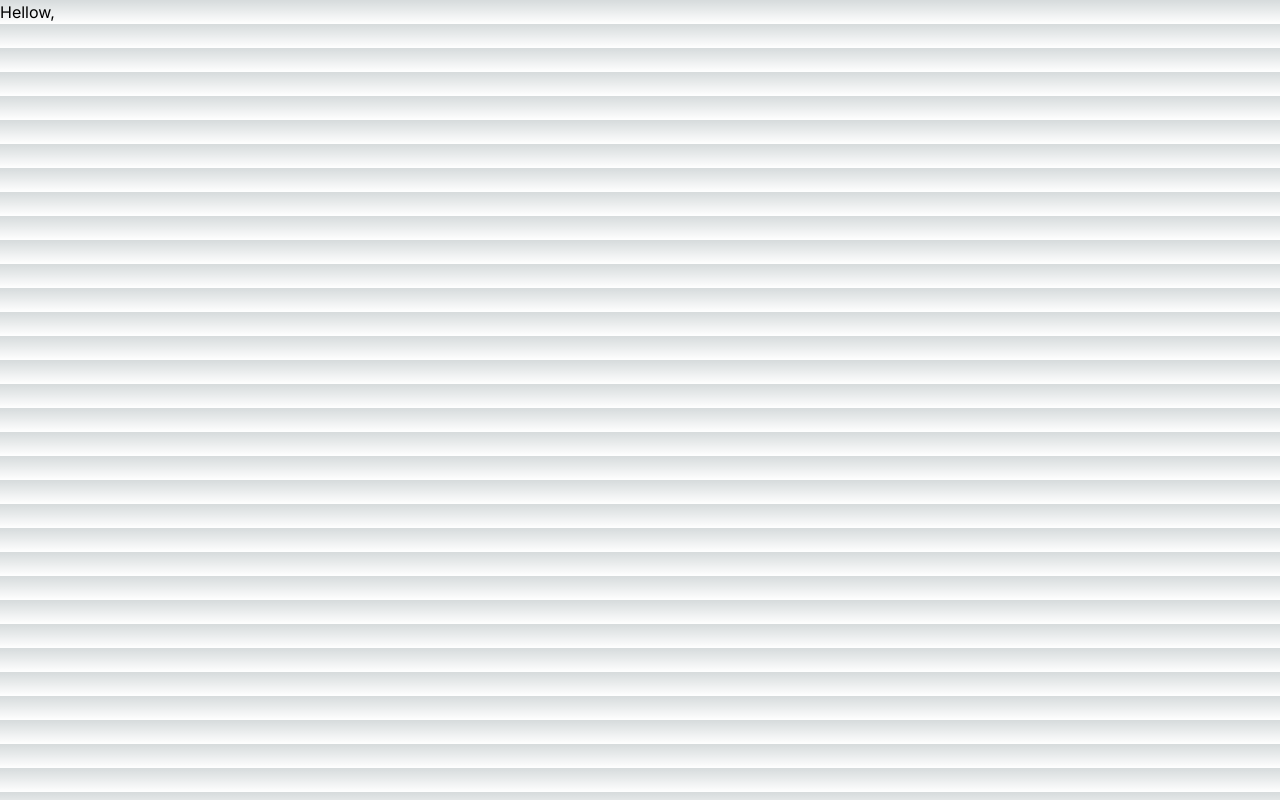
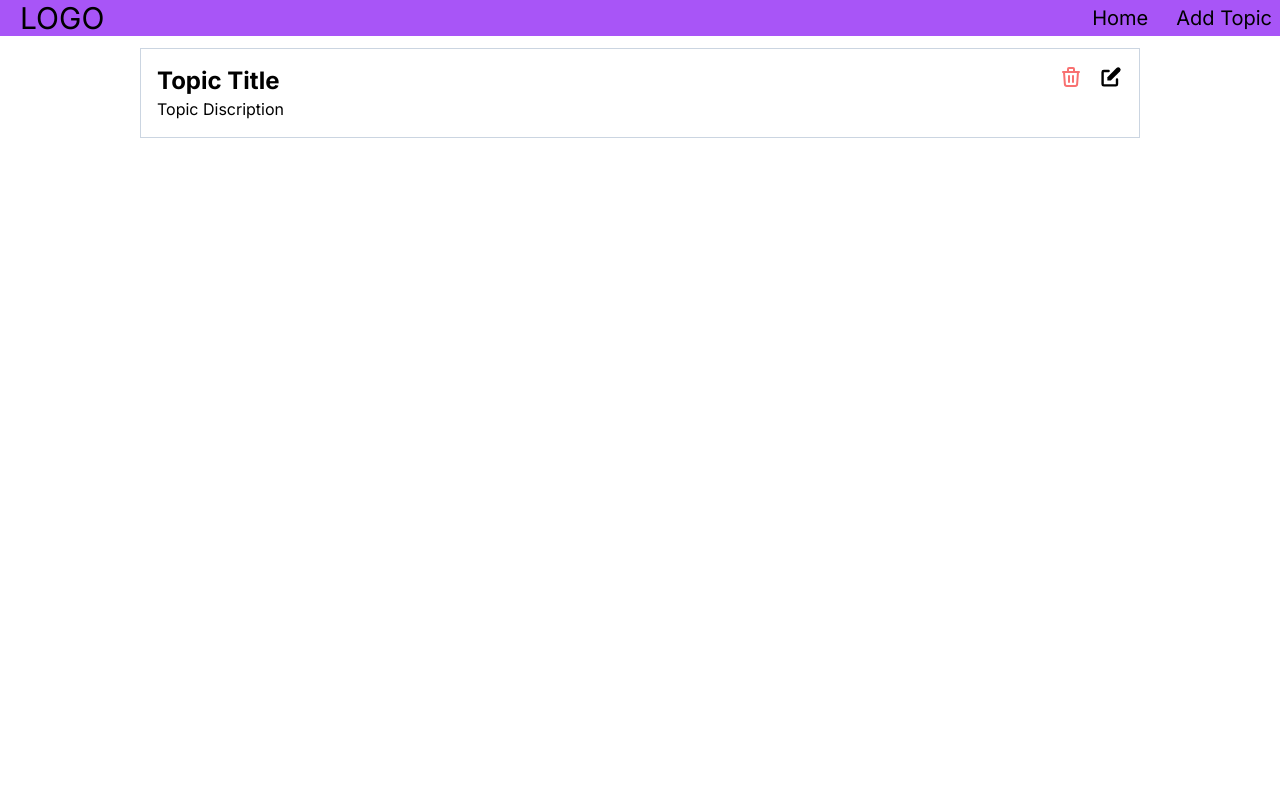
Before and after one commit to AlokPrasanna/crud-app-with-mongodb, a Next.js app: page / in a window 1280 px wide. Built offline with nearby package versions, Linux system fonts and the light colour scheme.

Commit message:
Created RemoveButton,  TopicCard and EditTopic Components

```diff
--- /dev/null
+++ b/app/Component/EditTopic.jsx
@@ -0,0 +1,38 @@
+"use client";
+import React, { useState } from 'react';
+import {HiPencilAlt} from "react-icons/hi"
+
+const EditTopic = () => {
+  const [IsUpdateFormClose, setUpdateFormClose] = useState(false);
+
+  const HandelHiPencilAltIcon = () => {
+    setUpdateFormClose(true);
+  }
+
+    const HandelUpdateButton = () => {
+        setUpdateFormClose(false);
+    }
+  return (
+    <div>
+         <button type='button' className='ml-4' onClick={HandelHiPencilAltIcon}>
+                <HiPencilAlt size={24} />
+         </ button>
+        {IsUpdateFormClose &&
+        <div className="absolute top-0 bottom-0 left-0 right-0 flex items-center justify-center bg-gray-800 bg-opacity-75">
+                    <div className="p-4 bg-white rounded shadow-lg">
+                        <h2 className="mb-4 text-2xl font-bold">Edit Topic</h2>
+                        <form>
+                            <div className="flex flex-col gap-3 w-[700px]">
+                                <input type="email" placeholder="Enter Topic" className="px-8 py-2 mt-1 border border-slate-400"  />
+                                <input type="text" placeholder="Enter Discription" className="px-8 py-2 mt-1 border border-slate-400"  />
+                            </div>
+                            <button className="px-6 py-3 mt-3 font-semibold w-fit text-white bg-green-500 rounded-[5px] " type="button" onClick={HandelUpdateButton}>Update</button>
+                        </form>
+                    </div>
+                </div>
+      }
+    </div>
+  )
+}
+
+export default EditTopic
--- /dev/null
+++ b/app/Component/NavigationBar.jsx
@@ -0,0 +1,41 @@
+'use client';
+import React, { useState } from "react";
+import Link from "next/link";
+
+const NavigationBar = () => {
+    const [IsSignInFormOpen, setSignInFormOpen] = useState(false);
+
+    const HandelSignInButton = () =>{
+        setSignInFormOpen(true);
+    }
+    const HandleFormClose = () => {
+        setSignInFormOpen(false);
+    }
+    return (
+        <nav className="flex items-center justify-between bg-purple-500 ">
+            <div >
+                <Link href={'/'} className="px-3 py-6 ml-2 text-black cursor-pointer sm:text-2xl lg:text-3xl hover:text-slate-300">LOGO</Link>
+            </div>
+            <div className="flex mx-auto mr-2 text-xl">
+                <Link className="mr-7 hover:text-slate-300" href={'/'}>Home</Link>
+                <button className=" hover:text-slate-300" type="button" onClick={HandelSignInButton}>Add Topic</button>
+                {IsSignInFormOpen &&
+                    <div className="absolute top-0 bottom-0 left-0 right-0 flex items-center justify-center bg-gray-800 bg-opacity-75">
+                    <div className="p-4 bg-white rounded shadow-lg">
+                        <h2 className="mb-4 text-2xl font-bold">Add Topic</h2>
+                        <form>
+                            <div className="flex flex-col gap-3 w-[700px]">
+                                <input type="email" placeholder="Enter Topic" className="px-8 py-2 mt-1 border border-slate-400"  />
+                                <input type="text" placeholder="Enter Discription" className="px-8 py-2 mt-1 border border-slate-400"  />
+                            </div>
+                            <button className="px-6 py-3 mt-3 font-semibold w-fit text-white bg-green-500 rounded-[5px] " type="button" onClick={HandleFormClose}>Save</button>
+                        </form>
+                    </div>
+                </div>
+                }
+            </div>
+        </nav>
+    );
+};
+
+export default NavigationBar;
--- /dev/null
+++ b/app/Component/RemoveButton.jsx
@@ -0,0 +1,14 @@
+import React from 'react'
+import { HiOutlineTrash } from 'react-icons/hi'
+
+const RemoveButton = () => {
+  return (
+    <div>
+        <button className='text-red-400'>
+            <HiOutlineTrash size={24} />
+        </button>
+    </div>
+  )
+}
+
+export default RemoveButton
--- /dev/null
+++ b/app/Component/TopicCard.jsx
@@ -0,0 +1,22 @@
+'use client';
+import React from 'react';
+import RemoveButton from './RemoveButton';
+
+import EditTopic from './EditTopic';
+
+const TopicCard = () => {
+  return (
+    <div className='flex items-start justify-between w-[1000px] gap-5 p-4 mx-auto my-3 border border-slate-300'>
+        <div>
+            <h2 className='text-2xl font-bold'>Topic Title</h2>
+            <div>Topic Discription</div>
+        </div>
+        <div className='flex items-center '>
+            <RemoveButton  />
+            <EditTopic />
+        </div>
+    </div>
+  )
+}
+
+export default TopicCard
--- /dev/null
+++ b/app/Pages/HomePage.jsx
@@ -0,0 +1,16 @@
+import React from 'react';
+import NavigationBar from '../Component/NavigationBar';
+import TopicCard from '../Component/TopicCard';
+
+const HomePage = () => {
+  return (
+    <div>
+        <div><NavigationBar /></div>
+        <div>
+            <TopicCard />
+        </div>
+    </div>
+  )
+}
+
+export default HomePage
--- a/app/globals.css
+++ b/app/globals.css
@@ -1,33 +1,3 @@
 @tailwind base;
 @tailwind components;
 @tailwind utilities;
-
-:root {
-  --foreground-rgb: 0, 0, 0;
-  --background-start-rgb: 214, 219, 220;
-  --background-end-rgb: 255, 255, 255;
-}
-
-@media (prefers-color-scheme: dark) {
-  :root {
-    --foreground-rgb: 255, 255, 255;
-    --background-start-rgb: 0, 0, 0;
-    --background-end-rgb: 0, 0, 0;
-  }
-}
-
-body {
-  color: rgb(var(--foreground-rgb));
-  background: linear-gradient(
-      to bottom,
-      transparent,
-      rgb(var(--background-end-rgb))
-    )
-    rgb(var(--background-start-rgb));
-}
-
-@layer utilities {
-  .text-balance {
-    text-wrap: balance;
-  }
-}
--- a/app/page.js
+++ /dev/null
@@ -1,7 +0,0 @@
-import Image from "next/image";
-
-export default function Home() {
-  return (
-    <h1>Hellow,</h1>
-  );
-}
--- /dev/null
+++ b/app/page.jsx
@@ -0,0 +1,9 @@
+import HomePage from "./Pages/HomePage";
+
+export default function Home() {
+  return (
+   <div>
+      <HomePage />
+   </div>
+  );
+}
```
